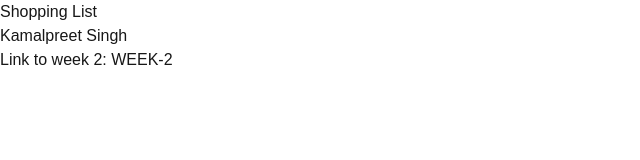
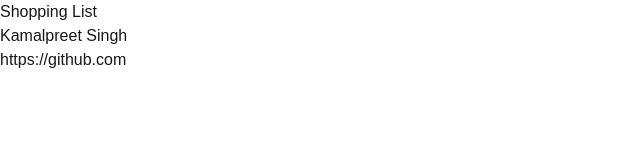
Before and after one commit to Kamaldoad/cprg306-assignments, a Next.js app: page / in a window 1280 px wide. Shown: the top 160 px of the page, without its empty margins (0-640 px from the left). Built offline with nearby package versions, Linux system fonts and the light colour scheme.

Commit message:
git hub link

```diff
--- a/app/page.js
+++ b/app/page.js
@@ -6,7 +6,8 @@ export default function Page() {
       <h1>Shopping List</h1>
       <p>Kamalpreet Singh</p>
       <p>
-        Link to week 2:<Link href=" week-2 "> WEEK-2 </Link>
+        <Link href="https://www.bing.com/ck/a?!&&p=8d1257f5a1858e9b75f2ab10d4b38077bcb549e1b98e193f69c90bc2b4927b92JmltdHM9MTczNzQxNzYwMA&ptn=3&ver=2&hsh=4&fclid=30f4bca5-269a-6b5f-04e1-af5527226a4a&psq=github&u=a1aHR0cHM6Ly9naXRodWIuY29tLw&ntb=1">
+        https://github.com </Link>
       </p>
     </div>
   );
```
